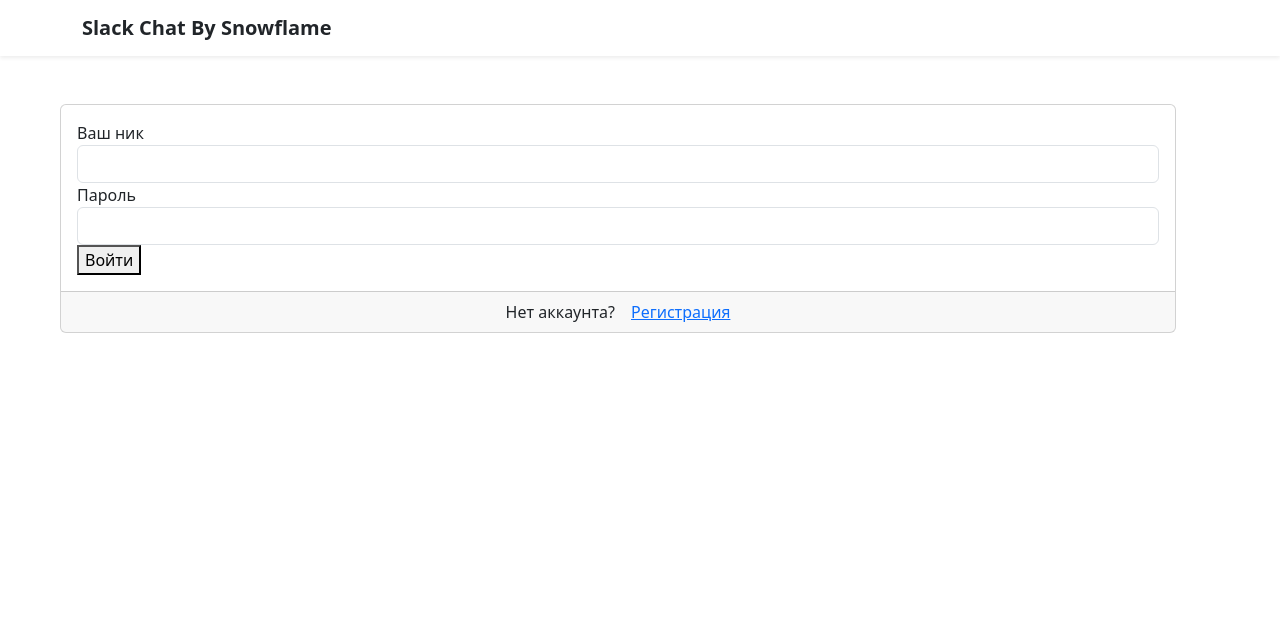
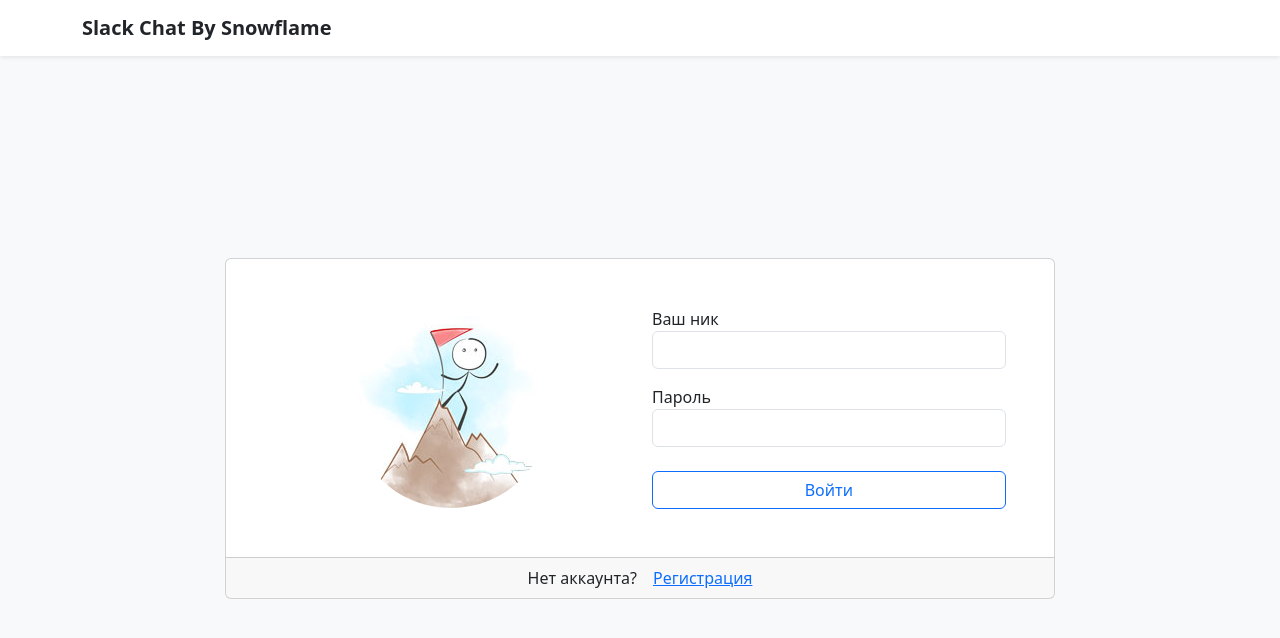
Before and after one commit to SnowFlameProd/js-react-developer-project-12, a React (Create React App) app in the folder frontend/: page /login in a window 1280 px wide. Shown: the top 638 px of the page. Built offline with nearby package versions, Linux system fonts and the light colour scheme.

Commit message:
FINISHED SECOND STEP: 'added locales with ru lang, added NotFoundPage.jsx, added routing, added styles'

```diff
--- a/frontend/package.json
+++ b/frontend/package.json
@@ -9,6 +9,7 @@
     "@testing-library/user-event": "^13.5.0",
     "bootstrap": "^5.3.3",
     "formik": "^2.4.6",
+    "i18next": "^23.11.5",
     "react": "^18.3.1",
     "react-bootstrap": "^2.10.2",
     "react-dom": "^18.3.1",
--- a/frontend/public/index.html
+++ b/frontend/public/index.html
@@ -1,5 +1,5 @@
 <!DOCTYPE html>
-<html lang="en">
+<html lang="en" class="h-100">
   <head>
     <meta charset="utf-8" />
     <link rel="icon" href="%PUBLIC_URL%/favicon.ico" />
@@ -26,9 +26,9 @@
     -->
     <title>React App</title>
   </head>
-  <body>
+  <body class="h-100 bg-light">
     <noscript>You need to enable JavaScript to run this app.</noscript>
-    <div id="root"></div>
+    <div id="root" class="h-100"></div>
     <!--
       This HTML file is a template.
       If you open it directly in the browser, you will see an empty page.
--- a/frontend/src/components/App.jsx
+++ b/frontend/src/components/App.jsx
@@ -1,13 +1,22 @@
-import { BrowserRouter, Routes, Route } from 'react-router-dom';
+import { BrowserRouter, Routes, Route, Navigate } from 'react-router-dom';
 import LoginPage from './pages/LoginPage';
+import Header from "./Header";
+import NotFoundPage from "./pages/NotFoundPage";
+import routes from "../routes/routes";
 
 const App = () => {
     return (
         <BrowserRouter>
-            <Routes>
-                <Route path="/" element={<LoginPage />} />
-                <Route path="login" element={<LoginPage />} />
-            </Routes>
+            <div className="h-100 d-flex flex-column">
+                <Header />
+                <div className="d-flex h-100 align-items-center justify-content-center">
+                    <Routes>
+                        <Route path={routes.root} element={<Navigate to={routes.login}/>} />
+                        <Route path={routes.login} element={<LoginPage />} />
+                        <Route path={routes.others} element={<NotFoundPage />} />
+                    </Routes>
+                </div>
+            </div>
         </BrowserRouter>
     );
 }
--- a/frontend/src/components/elements/LoginForm.jsx
+++ b/frontend/src/components/elements/LoginForm.jsx
@@ -1,6 +1,12 @@
 import { Formik, Form, Field } from 'formik';
+import {
+    Button,
+} from 'react-bootstrap';
+import {useTranslation} from "react-i18next";
 
 const LoginForm = () => {
+    const { t } = useTranslation();
+
     return (
         <>
             <Formik
@@ -13,23 +19,23 @@ const LoginForm = () => {
                 }}
             >
                 {() => (
-                    <Form>
-                        <div className="form-group">
-                            <label htmlFor="email">Ваш ник</label>
+                    <Form className="w-100">
+                        <div className="form-group mb-3">
+                            <label htmlFor="email">{t('form.nickname')}</label>
                             <Field
                                 name="email"
                                 className="form-control"
                             />
                         </div>
-                        <div className="form-group">
-                            <label htmlFor="password">Пароль</label>
+                        <div className="form-group mb-4">
+                            <label htmlFor="password">{t('form.password')}</label>
                             <Field
                                 type="password"
                                 name="password"
                                 className="form-control"
                             />
                         </div>
-                        <button type="submit">Войти</button>
+                        <Button variant="outline-primary" className="w-100">{t('form.signInBtn')}</Button>
                     </Form>
                 )}
             </Formik>
--- a/frontend/src/components/pages/LoginPage.js
+++ /dev/null
@@ -1,33 +0,0 @@
-import {
-    Card, Container, Row, Col,
-} from 'react-bootstrap';
-
-import { useTranslation } from 'react-i18next';
-import LoginForm from '../elements/LoginForm';
-import routes from '../../routes/routes';
-import Header from "../Header";
-
-const LoginPage = () => {
-    const { t } = useTranslation();
-
-    return (
-        <>
-            <Header />
-            <Container className="m-5">
-                <Card>
-                    <Card.Body>
-                        <LoginForm />
-                    </Card.Body>
-                    <Card.Footer>
-                        <div className="text-center">
-                            <span className="me-3">Нет аккаунта?</span>
-                            <Card.Link href={routes.signup}>Регистрация</Card.Link>
-                        </div>
-                    </Card.Footer>
-                </Card>
-            </Container>
-        </>
-    );
-};
-
-export default LoginPage;
--- /dev/null
+++ b/frontend/src/components/pages/LoginPage.jsx
@@ -0,0 +1,39 @@
+import {
+    Card, Container, Row, Col,
+} from 'react-bootstrap';
+
+import { useTranslation } from 'react-i18next';
+import LoginForm from '../elements/LoginForm';
+import routes from '../../routes/routes';
+import Header from "../Header";
+
+import logo from '../../assets/img/login-bg.jpeg';
+
+const LoginPage = () => {
+    const { t } = useTranslation();
+
+    return (
+        <>
+            <Container className="col-12 col-md-8 col-xxl-6">
+                <Card>
+                    <Card.Body className="row p-5">
+                        <div className="col-12 col-md-6 d-flex align-items-center justify-content-center">
+                            <img className="rounded-circle" src={logo} alt=""/>
+                        </div>
+                        <div className="col-12 col-md-6 d-flex align-items-center justify-content-center">
+                            <LoginForm />
+                        </div>
+                    </Card.Body>
+                    <Card.Footer>
+                        <div className="text-center">
+                            <span className="me-3">{t('pages.login.noAccount')}</span>
+                            <Card.Link href={routes.signup}>{t('pages.login.signUp')}</Card.Link>
+                        </div>
+                    </Card.Footer>
+                </Card>
+            </Container>
+        </>
+    );
+};
+
+export default LoginPage;
--- /dev/null
+++ b/frontend/src/components/pages/NotFoundPage.jsx
@@ -0,0 +1,27 @@
+import {
+    Card, Container
+} from 'react-bootstrap';
+import routes from "../../routes/routes";
+import {useTranslation} from "react-i18next";
+
+const NotFoundPage = () => {
+    const { t } = useTranslation();
+
+    return (
+      <>
+          <Container>
+              <Card>
+                  <Card.Body>
+                      <Card.Text>{t('error.notFound')}</Card.Text>
+                      <Card.Text>
+                          {t('error.canGoTo')}
+                          <Card.Link href={routes.root}>{t('error.mainPage')}</Card.Link>
+                      </Card.Text>
+                  </Card.Body>
+              </Card>
+          </Container>
+      </>
+    );
+}
+
+export default NotFoundPage;
--- a/frontend/src/index.js
+++ b/frontend/src/index.js
@@ -2,10 +2,11 @@ import React from 'react';
 import ReactDOM from 'react-dom/client';
 import App from './components/App';
 import 'bootstrap/dist/css/bootstrap.min.css';
+import init from "./init";
 
-const root = ReactDOM.createRoot(document.getElementById('root'));
-root.render(
-  <React.StrictMode>
-    <App />
-  </React.StrictMode>
-);
+const app = async () => {
+    const root = ReactDOM.createRoot(document.getElementById('root'));
+    root.render(await init());
+};
+
+app();
--- /dev/null
+++ b/frontend/src/init.jsx
@@ -0,0 +1,25 @@
+import App from "./components/App";
+import React from "react";
+import i18next from "i18next";
+import {initReactI18next, I18nextProvider} from "react-i18next";
+import resources from "./locales";
+
+const init = async () => {
+    const i18n = i18next.createInstance();
+    await i18n
+        .use(initReactI18next)
+        .init({
+            resources,
+            fallbackLng: 'ru'
+        });
+
+    return (
+        <I18nextProvider i18n={i18n}>
+            <React.StrictMode>
+                <App />
+            </React.StrictMode>
+        </I18nextProvider>
+    );
+};
+
+export default init;
--- /dev/null
+++ b/frontend/src/locales/index.js
@@ -0,0 +1,5 @@
+import ru from './ru';
+
+export default {
+    ru,
+};
--- /dev/null
+++ b/frontend/src/locales/ru.js
@@ -0,0 +1,24 @@
+export default {
+    translation: {
+        header: {
+            mainTitle: 'Slack Chat By Snowflame'
+        },
+        pages: {
+            login: {
+                noAccount: 'Нет аккаунта?',
+                signUp: 'Регистрация',
+            }
+        },
+        form: {
+            signIn: 'Вход',
+            signInBtn: 'Войти',
+            nickname: 'Ваш ник',
+            password: 'Пароль',
+        },
+        error: {
+            notFound: 'Страница не найдена',
+            canGoTo: 'Но вы можете перейти ',
+            mainPage: 'на главную страницу'
+        }
+    },
+};
--- a/frontend/src/routes/routes.js
+++ b/frontend/src/routes/routes.js
@@ -1,5 +1,6 @@
 export default {
     root: '/',
     login: '/login',
-    signup: '/signup'
+    signup: '/signup',
+    others: '*',
 }
```
Also changed, not shown: frontend/src/assets/img/login-bg.jpeg (added), 1 other file (tests, documents, lock files or other folders).
